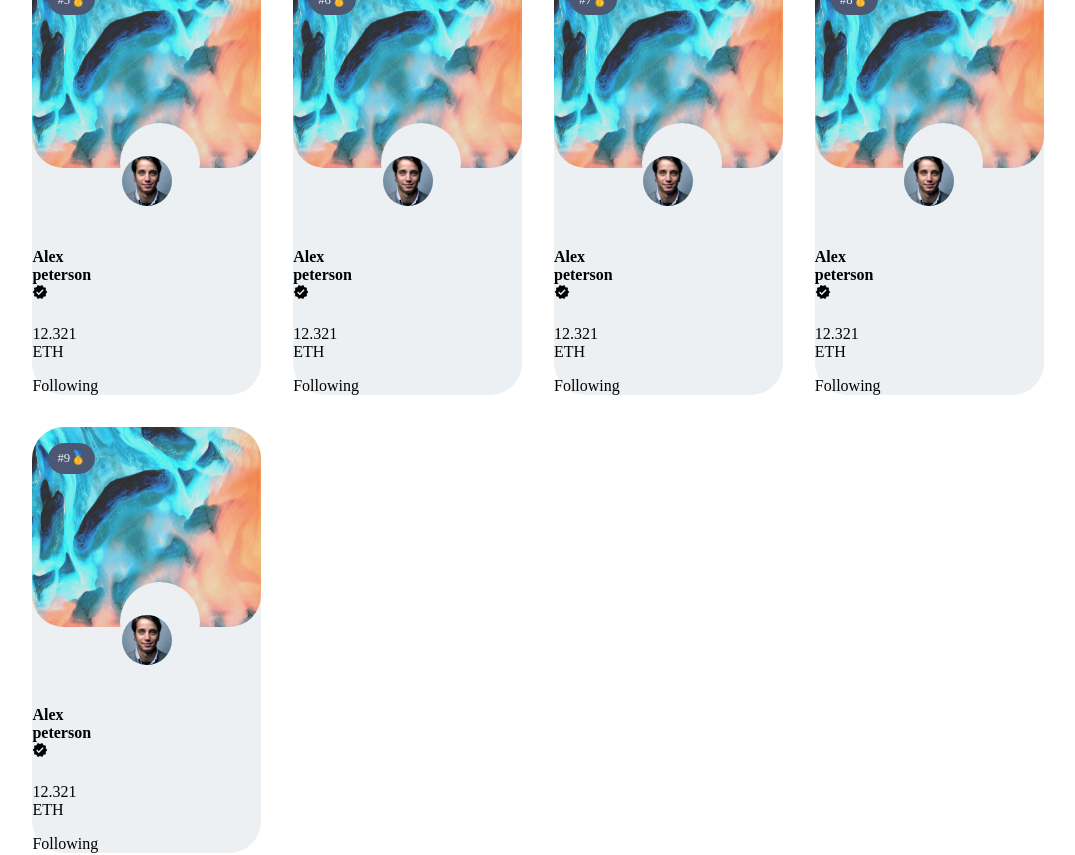
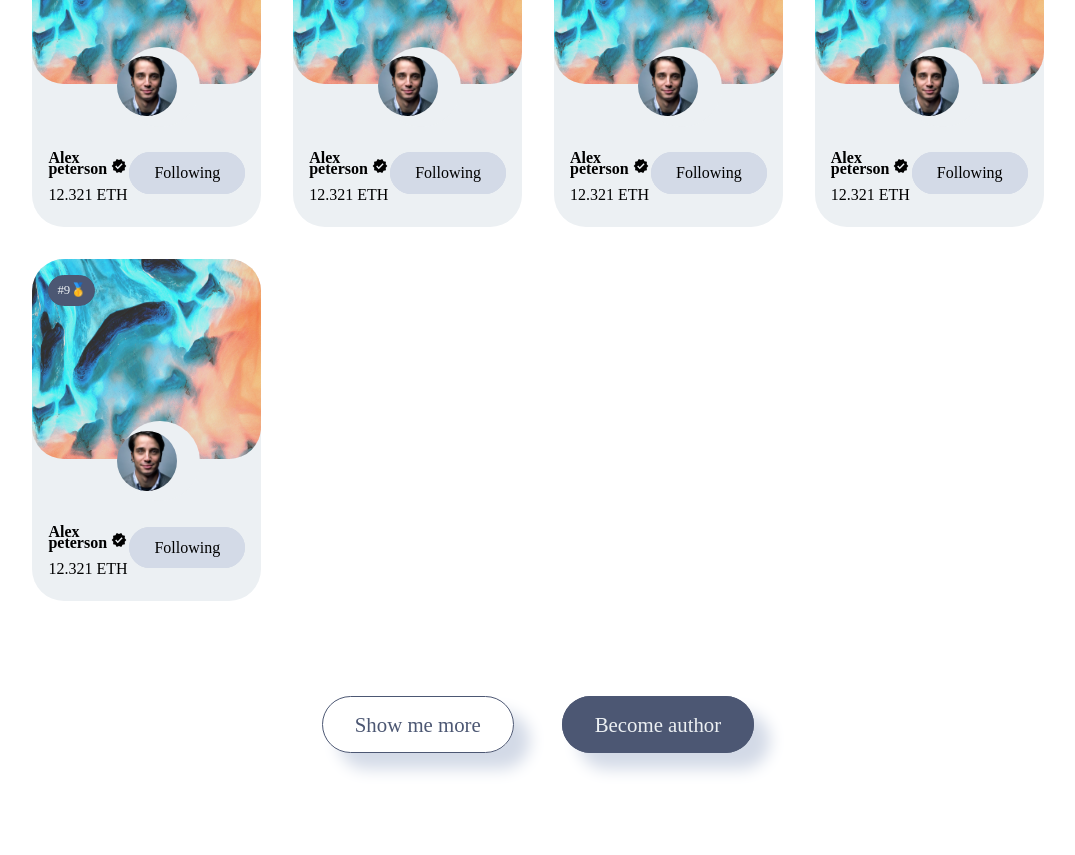
Before and after one commit to sinaata25/NFT-Market, a Next.js app: page / in a window 1280 px wide. Shown: the part 3380-4235 px from the top of the page, without its empty margins (102-1177 px from the left). Built offline with nearby package versions, Linux system fonts and the light colour scheme.

Commit message:
follower section completed

```diff
--- a/components/FollowerTab/FollowerTab.module.css
+++ b/components/FollowerTab/FollowerTab.module.css
@@ -74,6 +74,9 @@
     -1rem -1rem 1rem #fff;
     font-size: 1.3rem;
 }
+.followerTab_member{
+    text-align: center;
+}
 
 @media screen and (min-device-width:320px) and (max-device-width:425px){
     .followerTab{
--- a/components/FollowerTab/FollowerTabCard/FollowerTabCard.jsx
+++ b/components/FollowerTab/FollowerTabCard/FollowerTabCard.jsx
@@ -29,7 +29,7 @@ const FollowerTabCard = ({i,el}) => {
           <Image className={Style.FollowerTabCard_box_img_img} objectFit="cover" src={images.creatorbackground1} alt="profile background"  />
         </div>
         <div className={Style.FollowerTabCard_box_profile}>
-          <Image src={images.user1} className={Style.FollowerTabCard_box_profile_img} alt="profile picture" width={50} height={50} />
+          <Image src={images.user1} className={Style.FollowerTabCard_box_profile_img} alt="profile picture"  />
         </div>
         <div className={Style.FollowerTabCard_box_info}>
           <div className={Style.FollowerTabCard_box_info_name}>
--- a/components/FollowerTab/FollowerTabCard/FollowerTabCard.module.css
+++ b/components/FollowerTab/FollowerTabCard/FollowerTabCard.module.css
@@ -42,14 +42,18 @@ color:#4c5773 ;
     text-align: center;
     margin-top: -2rem;
     position: relative;
-    z-index: 223; /* مقدار ز-index بیشتر از کاور سفید */
+    z-index: 223;
 }
 
 .FollowerTabCard_box_profile_img {
     border-radius: 50%;
     padding: 1rem;
-    z-index: 224; /* مقدار ز-index بیشتر از کاور سفید */
+    z-index: 224;
     position: relative;
+    transform: translateY(-1rem);
+    width: 60px;
+    height: 60px;
+
 }
 
 .FollowerTabCard_box_profile::before {
@@ -59,7 +63,38 @@ color:#4c5773 ;
     height: 5rem;
     background-color: #ecf0f3;
     border-radius: 50%;
-    top: -20%;
+    top: -10%;
     left: 38.5%;
-    z-index: 222; /* مقدار ز-index کمتر از تصویر پروفایل */
+    z-index: 222;
 }
+.FollowerTabCard_box_info{
+    grid-column: 1/-1;
+    display: flex;
+    align-items: center;
+    line-height: 0;
+    justify-content: space-between;
+    margin-top: -1rem;
+    padding-inline: 1rem;
+    padding-bottom: 1rem;
+}
+.FollowerTabCard_box_info h4{
+    font-size: 1rem;
+    line-height: 0;
+}
+.FollowerTabCard_box_info_following a{
+background-color: #d3dae7;
+padding: .7rem 1.5rem;
+border-radius: 2rem;
+border: 1px solid #d3dae7;
+transition: all .3s ease-in;
+}
+.FollowerTabCard_box_info_following a:hover{
+    background-color: transparent;
+}
+
+
+@media screen and (min-device-width:1000px) and (max-device-width:1600px) {
+    .FollowerTabCard_box_profile::before {
+        left: 35.5%;
+    }
+}
```
